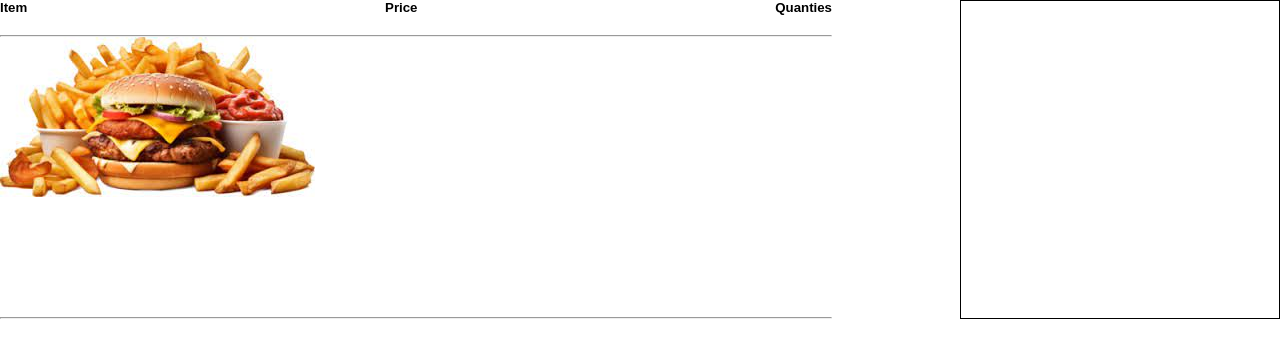
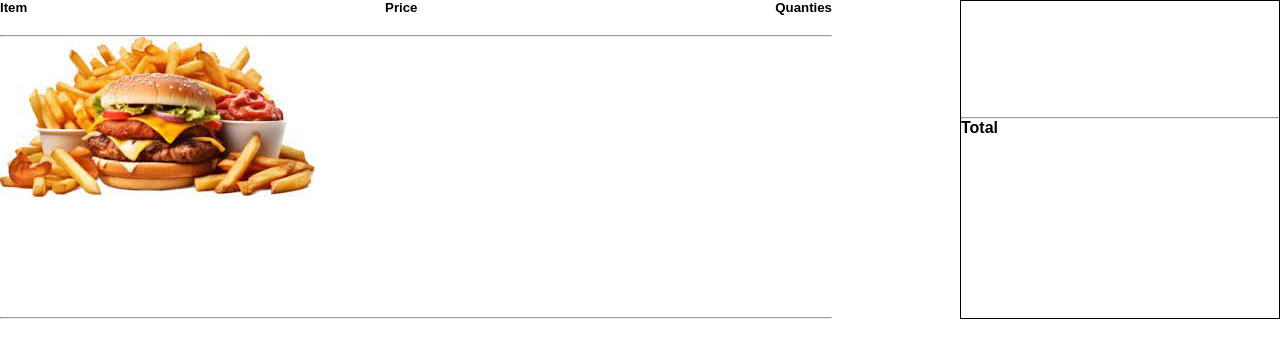
Before and after one commit to Martosky/restaurant, a plain HTML site: page cart.html in a window 1280 px wide. Drawn offline with Linux system fonts and the light colour scheme.

Commit message:
added a page

```diff
--- a/cart.html
+++ b/cart.html
@@ -27,8 +27,11 @@
           </div>
 
           <div class="minor-side" id="minor-side">
-            <p></p>
-            <p></p>
+
+            <p>price</p>
+            <p>price</p>
+            <hr />
+            <h4>Total</h4>
         </div>
         </div>
     </div>
```
